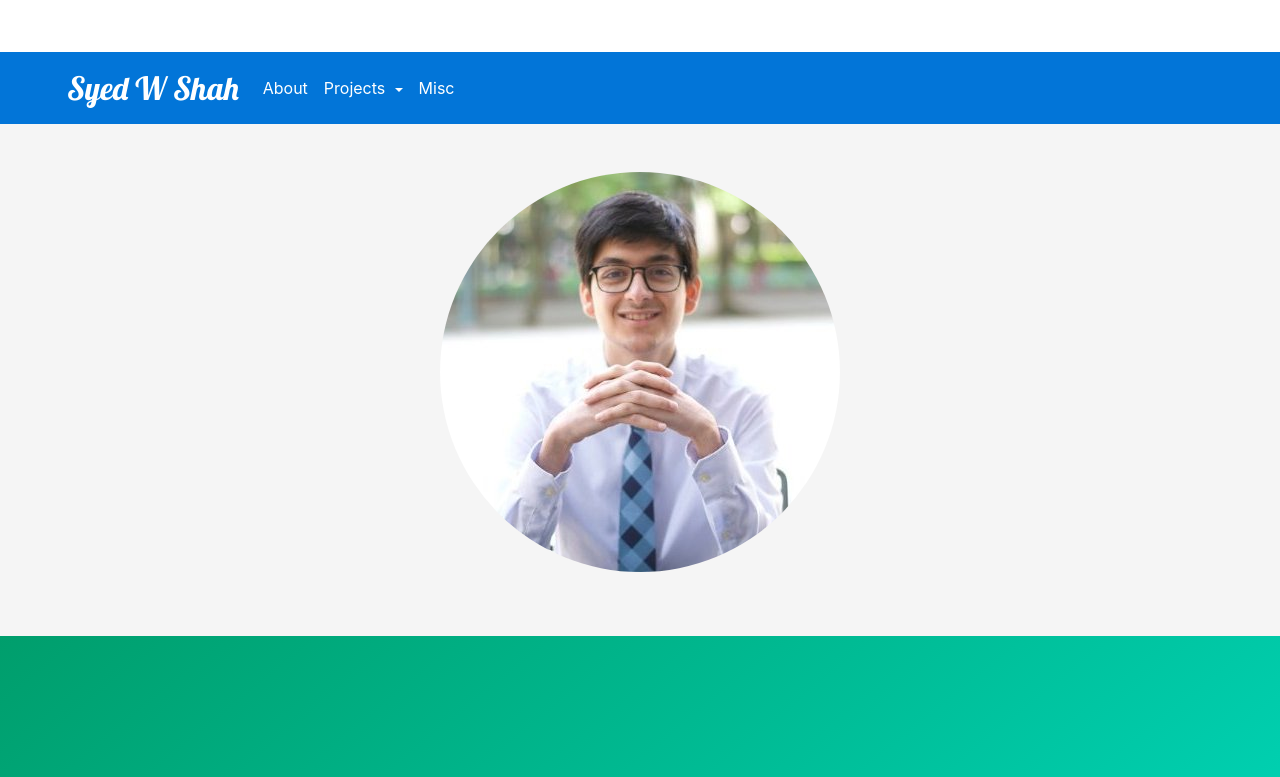
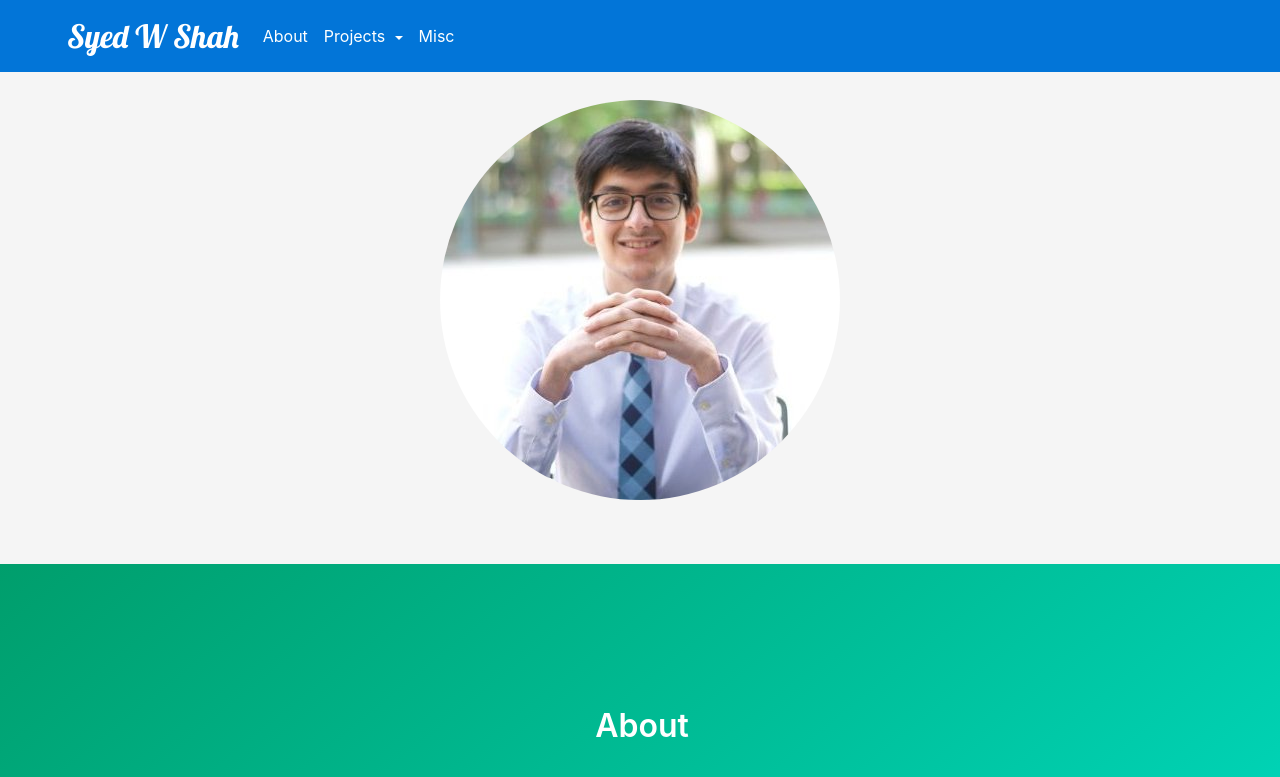
Before and after one commit to syedwshah/syedwshah.github.io, a plain HTML site: page index.html in a window 1280 px wide. Shown: the top 777 px of the page. Drawn offline with nearby package versions, Linux system fonts and the light colour scheme; a script that the page names is missing.

Commit message:
Update index.html

```diff
--- a/index.html
+++ b/index.html
@@ -23,7 +23,7 @@
   </head>
   <body>
   <!-- Start of Navbar -->
-  <nav class="navbar navbar-toggleable-md navbar-inverse bg-primary">
+  <nav class="navbar navbar-toggleable-md navbar-inverse bg-primary is-fixed-top">
     <div class="container">
       <button class="navbar-toggler navbar-toggler-right" type="button" data-toggle="collapse" data-target="#navbarNavDropdown" aria-controls="navbarNavDropdown" aria-expanded="false" aria-label="Toggle navigation">
         <span class="navbar-toggler-icon"></span>
```
